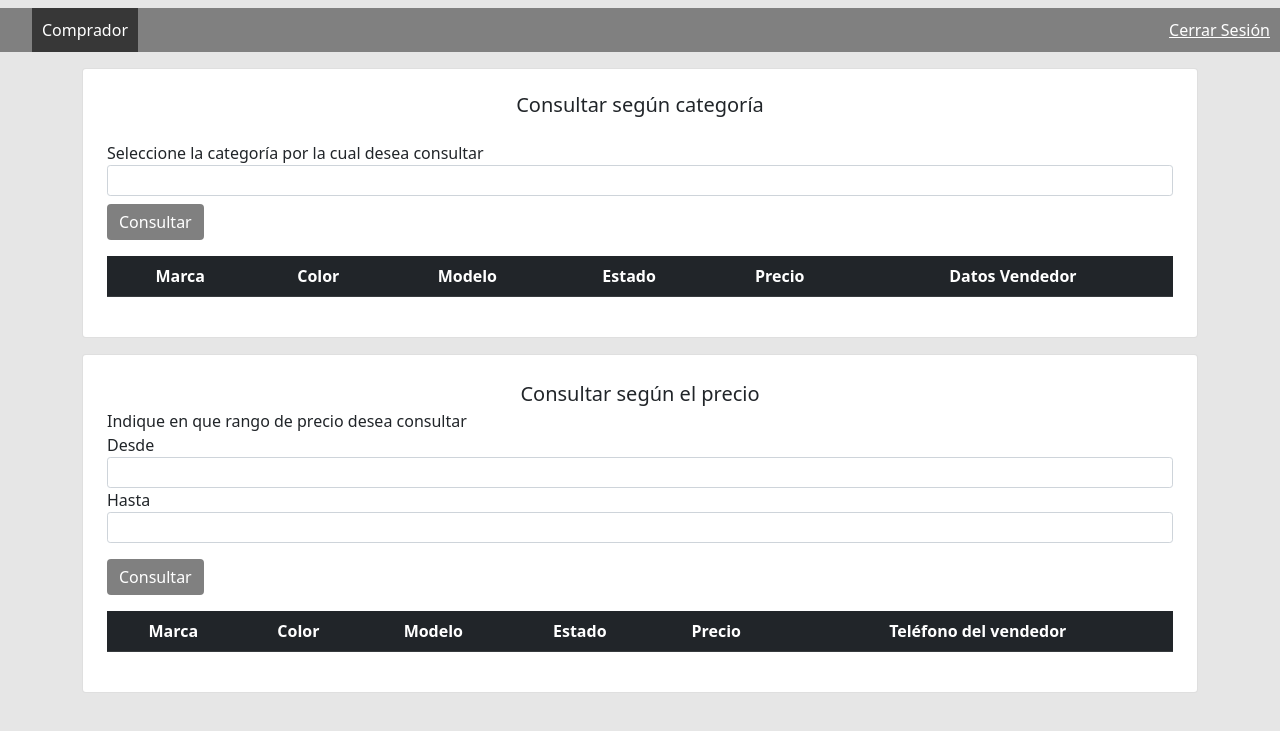
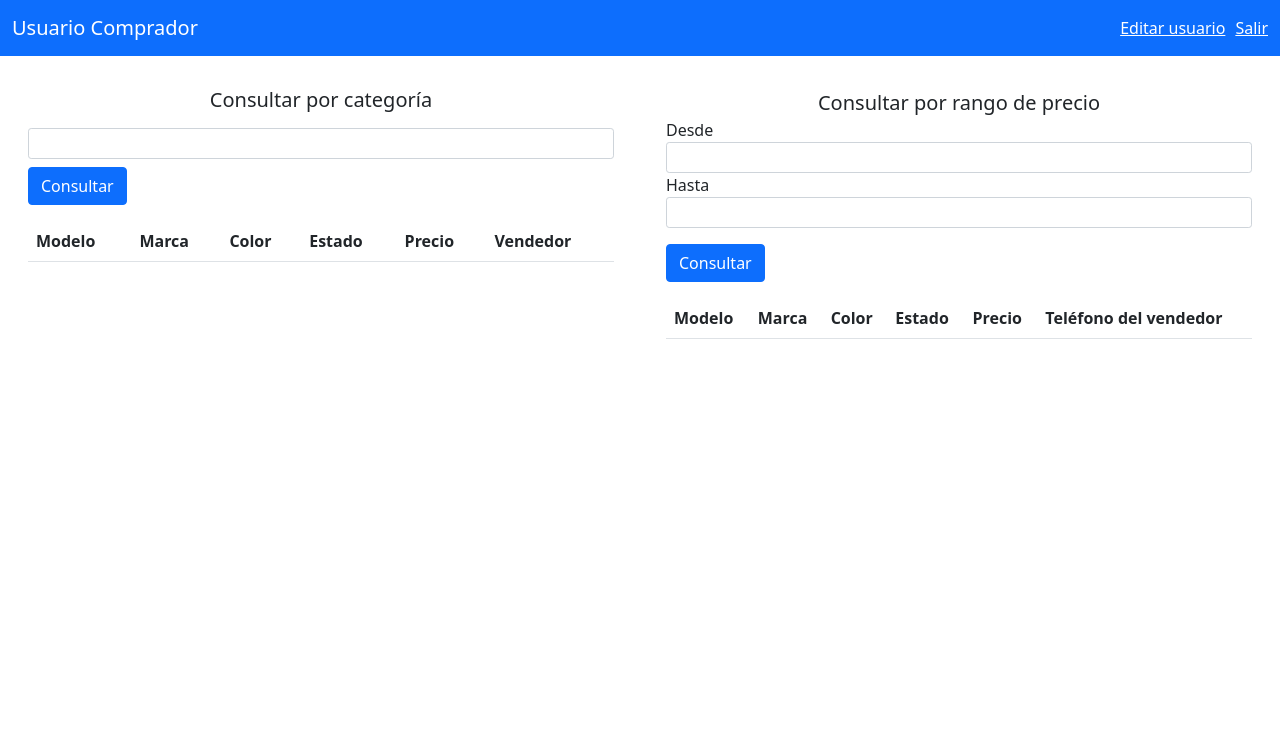
Before and after one commit to decode380/concesionario, a CodeIgniter 4 app: the page made by app/Views/Index-buyer.php in a window 1280 px wide. Shown: the top 731 px of the page. Run offline with PHP 8.4 and a stand-in for CodeIgniter, Linux system fonts and the light colour scheme; the template is opened without the code that fills it, so the values that code supplies are empty; some libraries are stand-ins or nearby versions.

Commit message:
Versión 3

```diff
--- a/app/Models/BuyerModel.php
+++ b/app/Models/BuyerModel.php
@@ -22,12 +22,12 @@ class BuyerModel extends Model{
             if(isset($dataseller)){
                 $table .= '
                     <tr>
+                    <td>'.$row->vehmodelo.'</td>
                     <td>'.$row->vehmarca.'</td>
                     <td>'.$row->vehcolor.'</td>
-                    <td>'.$row->vehmodelo.'</td>
                     <td>'.$row->vehestado.'</td>
                     <td>'.$row->vehprecio.'</td>
-                    <td><a style="color:#ffff;" href="" onclick="event.preventDefault(); view_seller_data(\''.$dataseller->datnombre.'\',\''.$dataseller->datapellido.'\',\''.$dataseller->datelefono.'\');">Datos del vendedor</a></td>
+                    <td><a style="color:#ffff;" href="" onclick="event.preventDefault(); view_seller_data(\''.$dataseller->datnombre.'\',\''.$dataseller->datapellido.'\',\''.$dataseller->datelefono.'\');">Ver datos del vendedor</a></td>
                     </tr>
                 ';
             }
@@ -55,9 +55,9 @@ class BuyerModel extends Model{
             if(isset($dataseller)){
                 $table .= '
                     <tr>
+                    <td>'.$row->vehmodelo.'</td>
                     <td>'.$row->vehmarca.'</td>
                     <td>'.$row->vehcolor.'</td>
-                    <td>'.$row->vehmodelo.'</td>
                     <td>'.$row->vehestado.'</td>
                     <td>'.$row->vehprecio.'</td>
                     <td>'.$dataseller->datelefono.'</td>
--- a/app/Views/Index-buyer.php
+++ b/app/Views/Index-buyer.php
@@ -6,30 +6,38 @@ session_start(['name'=>'SPM']);
 </head>
 <body>
     <input type="hidden" value="<?php echo $url;?>" id="base-url">
-    <div class="header mt-2">
-        <?php if($_SESSION['usurol'] == 3): ?>
-            <ul class="select-rol text-center">
-                <a href="<?php echo base_url("/switch_rol");?>"><li>Vendedor</li></a>
-                <a href=""><li  class="selected-rol">Comprador</li></a>
-            </ul>
-        <?php else:?>
-            <ul class="select-rol text-center">
-                <a href=""><li  class="selected-rol">Comprador</li></a>
-            </ul>
-        <?php endif;?>
-        <div>
-            <?php if($_SESSION['usurol'] == 3):?>
-                <a href="<?php echo base_url('edit-user');?>" class="btn-edit-user">Editar Usuario</a>
-            <?php endif;?>
-            <a class="btn-logout" href="">Cerrar Sesión</a>
+    <nav class="navbar navbar-expand-lg navbar-dark bg-primary">
+        <div class="container-fluid">
+            <a class="navbar-brand">Usuario Comprador</a>
+            <button class="navbar-toggler" type="button" data-bs-toggle="collapse" data-bs-target="#navbarSupportedContent" aria-controls="navbarSupportedContent" aria-expanded="false" aria-label="Toggle navigation">
+                <span class="navbar-toggler-icon"></span>
+            </button>
+            <div class="collapse navbar-collapse" id="navbarSupportedContent">
+                <ul class="navbar-nav me-auto mb-2 mb-lg-0">
+                    <?php if($_SESSION['usurol'] == 3): ?>
+                        <li class="nav-item dropdown">
+                            <a class="nav-link dropdown-toggle" href="#" id="navbarDropdown" role="button" data-bs-toggle="dropdown" aria-expanded="false">
+                                Seleccionar rol
+                            </a>
+                                <ul class="dropdown-menu" aria-labelledby="navbarDropdown">
+                                    <li><a class="dropdown-item" href="<?php echo base_url("/switch_rol");?>">Vendedor</a></li>
+                                    <li><a class="dropdown-item disabled">Comprador</a></li>
+                                </ul>
+                            </li>
+                    <?php endif;?>
+                </ul>
+                <div class="d-flex">
+                        <a href="<?php echo base_url('edit-user');?>" class="btn-edit-user">Editar usuario</a>
+                        <a href="" class="btn-logout">Salir</a>
+                </div>
+            </div>
         </div>
-    </div> <!--Header-->
+    </nav>
 
-    <div class="container mt-3">
-        <div class="card p-4">
-            <h5 class="text-center">Consultar según categoría</h5>
+    <div class="container-fluid mt-3 main">
+        <div class="p-3">
+            <h5 class="text-center">Consultar por categoría</h5>
             <form class="mt-3" action="">
-                <label>Seleccione la categoría por la cual desea consultar</label>
                 <select class="form-control form-control-sm mb-2" id="category-search-bycategory">
                     <?php foreach($categories as $index => $row):?>
                         <option value="<?php echo $index;?>"><?php echo $row;?></option>
@@ -37,14 +45,14 @@ session_start(['name'=>'SPM']);
                 </select>
                 <a id="btn-search-bycategory" class="btn btn-primary">Consultar</a>
             </form>
-            <table class="table table-striped table-dark text-center mt-3">
+            <table class="table mt-3">
                 <thead>
+                    <th>Modelo</th>
                     <th>Marca</th>
                     <th>Color</th>
-                    <th>Modelo</th>
                     <th>Estado</th>
                     <th>Precio</th>
-                    <th>Datos Vendedor</th>
+                    <th>Vendedor</th>
                 </thead>
                 <tbody id="table-cars-by-category">
                     <!-- Table Cars By Category -->
@@ -52,9 +60,8 @@ session_start(['name'=>'SPM']);
             </table>
         </div>
 
-        <div class="card p-4 mt-3">
-            <h5 class="modal-title text-center" id="modal-search-byprice-label">Consultar según el precio</h5>
-            <label>Indique en que rango de precio desea consultar</label>
+        <div class="p-3">
+            <h5 class="modal-title text-center" id="modal-search-byprice-label">Consultar por rango de precio</h5>
             <form class="form-search-byprice" action="">
                 <div class="form-group">
                     <label>Desde</label>
@@ -66,11 +73,11 @@ session_start(['name'=>'SPM']);
                 </div>
                 <div><button type="submit" class="btn btn-primary">Consultar</button></div>
             </form>
-            <table class="table table-striped table-dark text-center mt-3">
+            <table class="table mt-3">
                 <thead>
+                    <th>Modelo</th>
                     <th>Marca</th>
                     <th>Color</th>
-                    <th>Modelo</th>
                     <th>Estado</th>
                     <th>Precio</th>
                     <th>Teléfono del vendedor</th>
--- a/public/scripts.js
+++ b/public/scripts.js
@@ -90,10 +90,7 @@ $('.form-update-user').submit(function(e){
         dataType:'json',
         data:{firstname:firstname, lastname:lastname, phone:phone,email:email, },
         success: function(data){
-            if(data){
                 $(location).attr('href',action+'/index');
-            } else {
-            }
         },
 
     });
--- a/public/styles.css
+++ b/public/styles.css
@@ -7,59 +7,13 @@
     --alert-color:#FF0000;
 }
 
-/* ul {
-    margin: 0;
-    padding: 0;
-    overflow: hidden;
-  }
-
-  li {
-    float: left;
-  }
-
-  li a {
-    display: block;
-    color: white;
-    text-align: center;
-    padding: 16px;
-    text-decoration: none;
-  }
-
-  li a:hover {
-    background-color: #111111;
-  } */
-
-body{
-    background:#e6e6e6;
-}
-
 .header{
     display: flex;
     justify-content: space-between;
     align-items: center;
 }
 
-.header li{
-    float: left;
-    padding: 10px;
-}
-
-.header ul{
-    margin-bottom: 0;
-    list-style: none;
-}
-
-.header li{
-    text-decoration: none;
-    color: var(--primaryText);
-}
-
-.header li:hover{
-    background: var(--hoverAndFocus);
-}
-
 .header, .header-login{
-    background: var(--primaryColor);
     padding: 10px;
 }
 
@@ -68,40 +22,18 @@ body{
     padding-right: 10px;
 }
 
-.header-login-text, .header-text{
-    color: var(--primaryText);
-    font-size: 25px;
+.header-text{
+    display: inline-block;
 }
 
-.header-text{
-    display: inline-block;
+.header-login-text{
+    color: #0d6efd;
 }
 
 .form-login{
     width: 400px;
     margin: auto;
     padding: 20px;
-}
-
-.btn-primary{
-    background: var(--primaryColor);
-    border: none;
-}
-
-.btn-primary:hover{
-    background:var(--hoverAndFocus);
-}
-
-.btn-primary:focus{
-    background-color: var(--hoverAndFocus);
-    border-color: var(--hoverAndFocus);
-    box-shadow: var(--box-shadow);
-}
-
-.form-control:focus{
-    border: none;
-    border-color:var(--hoverAndFocus);
-    box-shadow:var(--box-shadow) ;
 }
 
 
@@ -154,3 +86,9 @@ label{
     font-size: 12px;
     color: var(--alert-color);
 }
+
+.main{
+    display: grid;
+    grid-template-columns: 1fr 1fr;
+    grid-gap: 20px;
+}
```
Also changed, not shown: app/Views/Edit-user.php (+39 -13 lines), app/Views/Index-seller.php (+44 -33 lines), app/Views/Login.php (+7 -8 lines), 1 other file.
